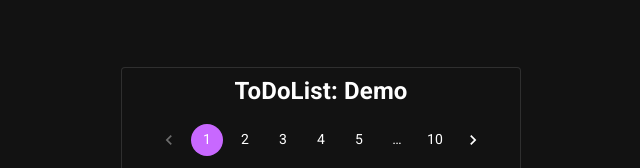
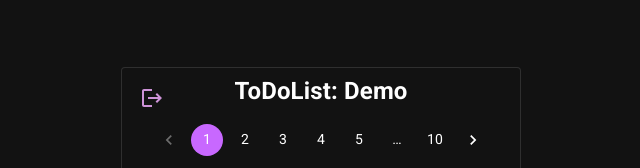
Before and after one commit to SSoftware2024/todoList, a React (Vite) app in the folder react/: page /auth/toDo in a window 1280 px wide. Shown: the top 168 px of the page, without its empty margins (319-959 px from the left). Built offline with nearby package versions, Linux system fonts and the light colour scheme.

Commit message:
✨ feat: Layout de autenticação
logout e evento de submis preparados

```diff
--- a/react/src/components/Task/Item.jsx
+++ b/react/src/components/Task/Item.jsx
@@ -52,7 +52,7 @@ export default function Item({ className, title }) {
                             </IconButton>
                         </>
                     ) : (
-                        <IconButton aria-label="delete" color='error' onClick={() => setEditable(false)}>
+                        <IconButton aria-label="delete" color='error' onClick={() => setEditable(false)} style={{ position:'relative', top: '13px' }}>
                             <CancelIcon />
                         </IconButton>
                     )
--- a/react/src/css/layouts/auth.module.scss
+++ b/react/src/css/layouts/card.module.scss
@@ -11,3 +11,8 @@
     min-width: 400px;
     width: 30%;
 }
+.logout{
+    position: absolute;
+    left: 10px;
+    top: 10px;
+}
--- a/react/src/layout/CardLayout.jsx
+++ b/react/src/layout/CardLayout.jsx
@@ -1,21 +1,27 @@
+import React, { useState } from 'react';
 import { ThemeProvider, createTheme } from '@mui/material/styles';
 import { useLayoutContext } from '@context/LayoutContext.jsx';
 import CssBaseline from '@mui/material/CssBaseline';
-import style from '@/css/layouts/auth.module.scss';
+import style from '@/css/layouts/card.module.scss';
 import { Outlet } from "react-router-dom";
 import Card from '@mui/material/Card';
 
+import Tooltip from '@mui/material/Tooltip';
+import IconButton from '@mui/material/IconButton';
+//icons
+import LogoutIcon from '@mui/icons-material/Logout';
 const darkTheme = createTheme({
     palette: {
         mode: 'dark',
         primary: {
-            main:'#c868ff',
+            main: '#c868ff',
             light: '#ba49fc',
-            dark:'#ba49fc'
+            dark: '#ba49fc'
         }
     },
 });
 function AuthLayout() {
+
     const { title } = useLayoutContext();
     return (
         <>
@@ -23,9 +29,19 @@ function AuthLayout() {
                 <CssBaseline />
                 <div className={style.container}>
                     <div className={style.container_card}>
-                        <Card variant="outlined" sx={{ padding: '5px 10px' }}>
+                        <Card variant="outlined" sx={{ padding: '5px 10px', position: 'relative' }}>
                             <h2 style={{ textAlign: 'center' }}>{title}</h2>
                             <Outlet />
+
+
+
+                            <div className={style.logout}>
+                                <Tooltip title="Sair">
+                                    <IconButton onClick={() => null} color='secondary'>
+                                        <LogoutIcon></LogoutIcon>
+                                    </IconButton>
+                                </Tooltip>
+                            </div>
                         </Card>
 
                     </div>
--- a/react/src/pages/Task.jsx
+++ b/react/src/pages/Task.jsx
@@ -24,9 +24,14 @@ function Task() {
     function paginate(event, page){
         console.log(page);
     }
+
+    function create(event){
+        event.preventDefault();
+        console.log('create');
+    }
     return (
         <div>
-            <form>
+            <form onSubmit={create}>
                 <Grid item sm={12} sx={{ marginTop: '15px' }}>
                     <div className={style.pagination}>
                         <Stack spacing={2}>
@@ -47,7 +52,7 @@ function Task() {
                                 <InputAdornment position="end">
                                     <IconButton
                                         aria-label="toggle password visibility"
-                                        onClick={() => console.log('add on list')}
+                                        type='submit'
                                         edge="end"
                                     >
                                         <AddIcon />
```
